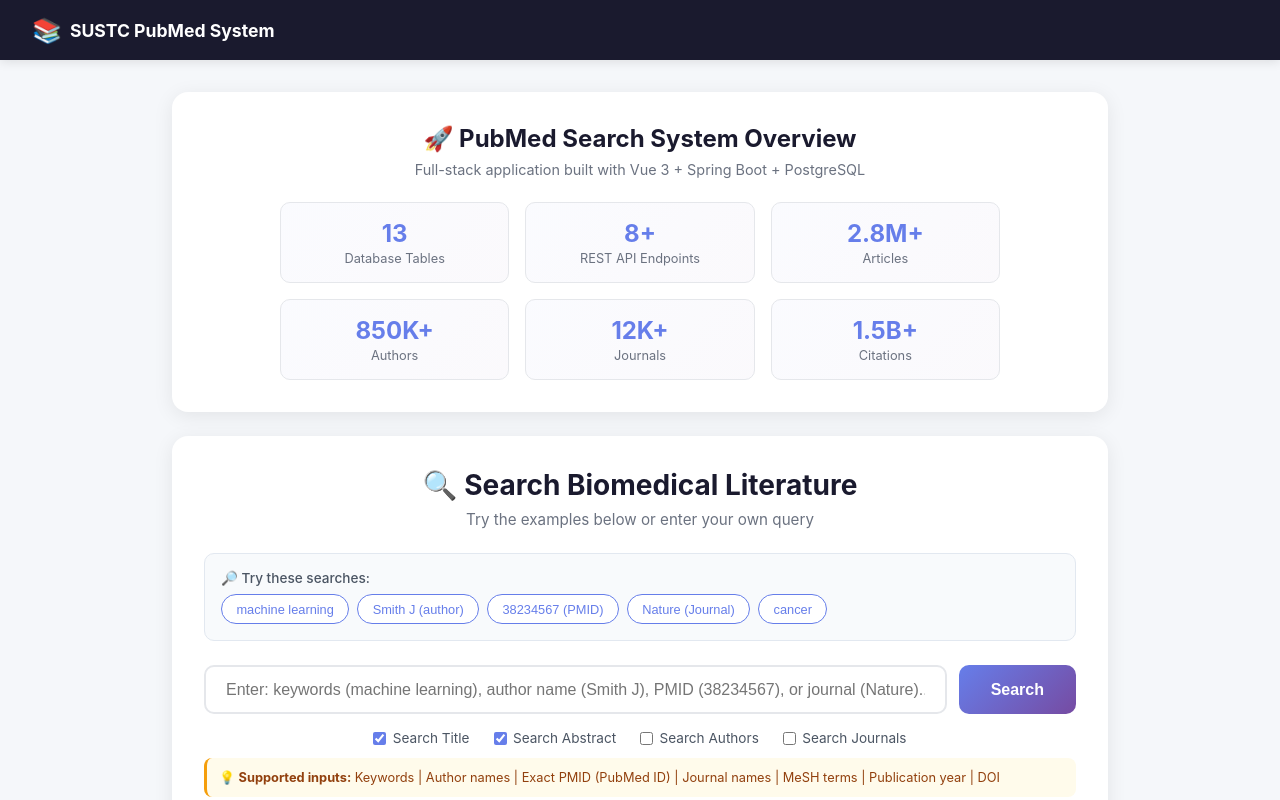
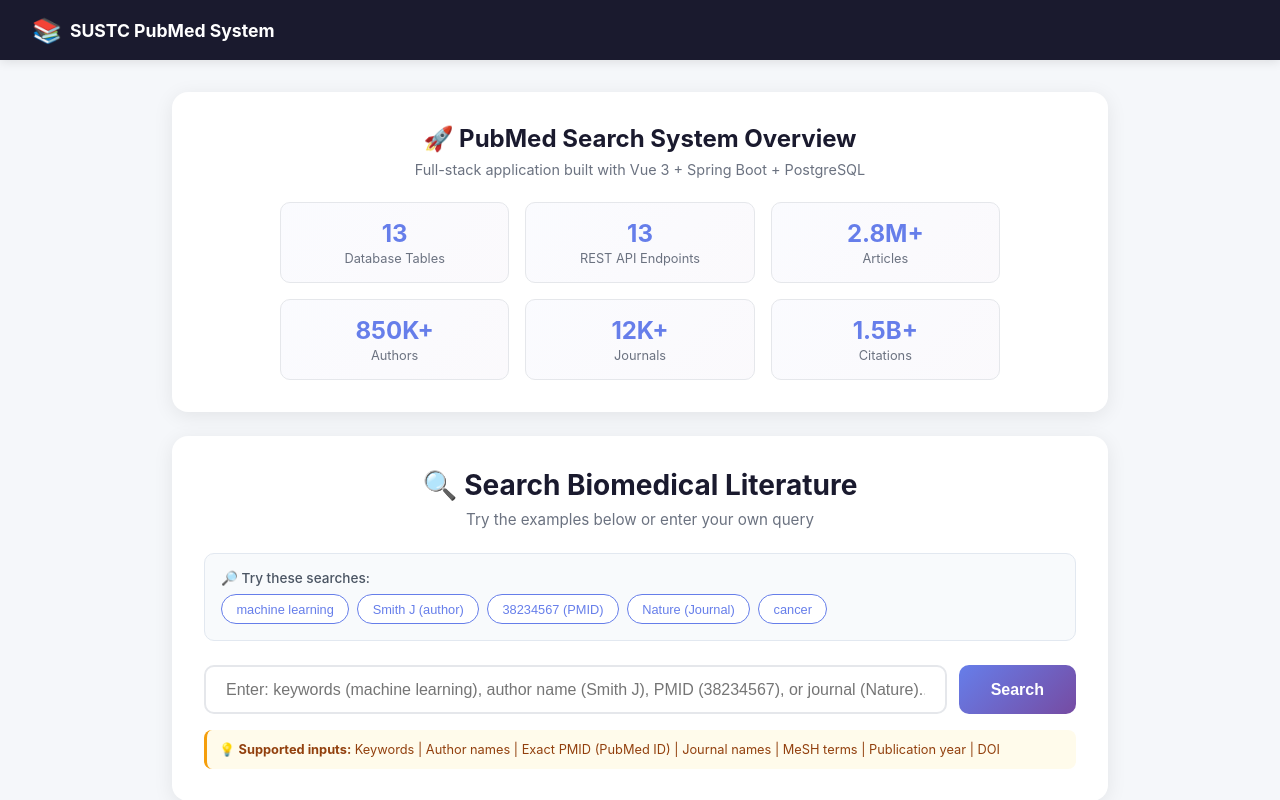
Before and after one commit to csgrace/Database_principle, a Vue app in the folder project2/my-vue-app-frontend/: page /#/dashboard in a window 1280 px wide. Shown: the top 800 px of the page. Built offline with nearby package versions, Linux system fonts and the light colour scheme.

Commit message:
移除无效搜索控件并更新真实API数量

```diff
--- a/project2/my-vue-app-frontend/src/views/Dashboard.vue
+++ b/project2/my-vue-app-frontend/src/views/Dashboard.vue
@@ -12,7 +12,7 @@
           <div class="backend-stat-text">Database Tables</div>
         </div>
         <div class="backend-stat">
-          <div class="backend-stat-num">8+</div>
+          <div class="backend-stat-num">13</div>
           <div class="backend-stat-text">REST API Endpoints</div>
         </div>
         <div class="backend-stat">
@@ -67,21 +67,9 @@
           {{ loading ? 'Searching...' : 'Search' }}
         </button>
       </div>
-      <div class="search-filters">
-        <label><input type="checkbox" v-model="filters.title" /> Search Title</label>
-        <label><input type="checkbox" v-model="filters.abstract" /> Search Abstract</label>
-        <label><input type="checkbox" v-model="filters.author" /> Search Authors</label>
-        <label><input type="checkbox" v-model="filters.journal" /> Search Journals</label>
-      </div>
       <div class="search-hint">
         <p>💡 <strong>Supported inputs:</strong> Keywords | Author names | Exact PMID (PubMed ID) | Journal names | MeSH terms | Publication year | DOI</p>
       </div>
-    </div>
-
-    <!-- API Status -->
-    <div v-if="apiStatus" class="api-status" :class="apiStatus.type">
-      <span class="status-icon">{{ apiStatus.type === 'loading' ? '⏳' : apiStatus.type === 'success' ? '✅' : '❌' }}</span>
-      {{ apiStatus.message }}
     </div>
 
     <!-- Results -->
@@ -171,8 +159,6 @@ export default {
       searched: false,
       results: [],
       queryTime: 0,
-      apiStatus: null,
-      filters: { title: true, abstract: true, author: false, journal: false },
       mockArticles: [
         { pmid: 38234567, title: 'Machine Learning Approaches in Healthcare: A Systematic Review', authors: ['Smith J', 'Chen L', 'Wang M'], journal: 'Nature Medicine', year: 2024, doi: '10.1038/s41591-024-02845-3', citations: 128, abstract: 'This study explores machine learning applications in clinical diagnostics and treatment planning. The review covers 200+ papers on deep learning, reinforcement learning, and statistical methods applied to healthcare data.' },
         { pmid: 37123456, title: 'Deep Neural Networks for Medical Image Classification', authors: ['Johnson K', 'Li P'], journal: 'IEEE Trans Med Imaging', year: 2023, doi: '10.1109/TMI.2023.3245678', citations: 256, abstract: 'We present a novel CNN architecture that achieves 96.7% accuracy on radiology image diagnosis. The model combines transformer attention with residual connections for improved healthcare screening.' },
@@ -191,12 +177,8 @@ export default {
 
       this.loading = true;
       this.searched = true;
-      this.apiStatus = { type: 'loading', message: 'Connecting to Spring Boot API → PostgreSQL full-text search...' };
-
-      // Simulate API call to Spring Boot backend
+      // Simulate query latency for the static GitHub Pages demo.
       await this.delay(800 + Math.random() * 600);
-
-      this.apiStatus = null;
 
       // Filter mock results based on query
       const q = this.query.toLowerCase();
@@ -400,54 +382,6 @@ export default {
 .search-btn:disabled {
   opacity: 0.7;
   cursor: not-allowed;
-}
-
-.search-filters {
-  display: flex;
-  gap: 1.5rem;
-  justify-content: center;
-  flex-wrap: wrap;
-}
-
-.search-filters label {
-  display: flex;
-  align-items: center;
-  gap: 0.4rem;
-  font-size: 0.85rem;
-  color: #4b5563;
-  cursor: pointer;
-}
-
-.search-filters input {
-  accent-color: #667eea;
-}
-
-.api-status {
-  background: white;
-  border-radius: 10px;
-  padding: 1rem 1.5rem;
-  margin-bottom: 1.5rem;
-  display: flex;
-  align-items: center;
-  gap: 0.75rem;
-  font-size: 0.9rem;
-  border-left: 4px solid;
-}
-
-.api-status.loading {
-  border-color: #f59e0b;
-  background: #fffbeb;
-  color: #92400e;
-}
-
-.api-status.success {
-  border-color: #10b981;
-  background: #ecfdf5;
-  color: #065f46;
-}
-
-.status-icon {
-  font-size: 1.2rem;
 }
 
 .results-section {
```
Also changed, not shown: 5 other files (tests, documents, lock files or other folders).
